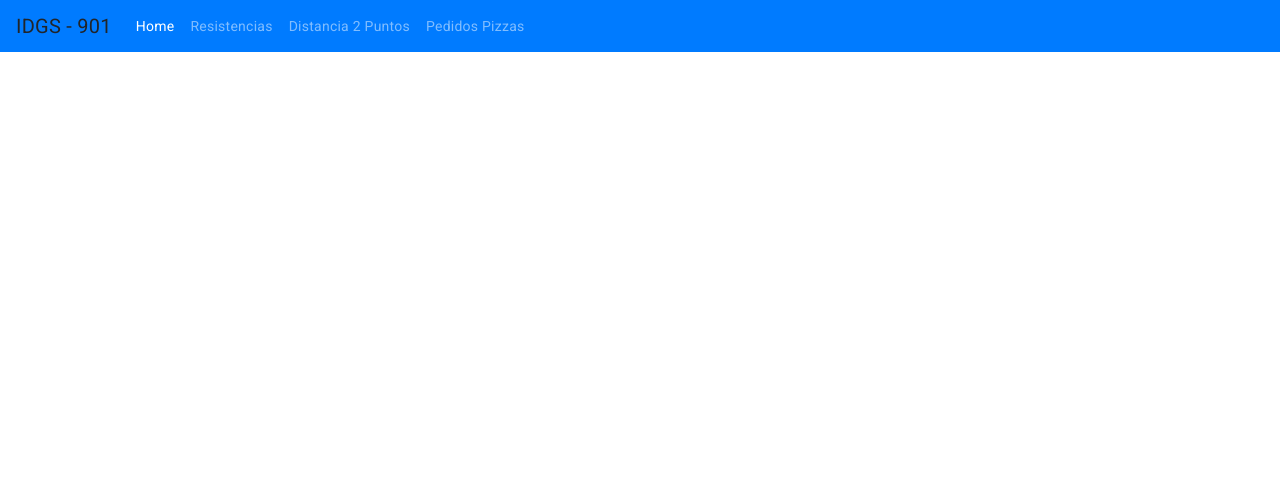
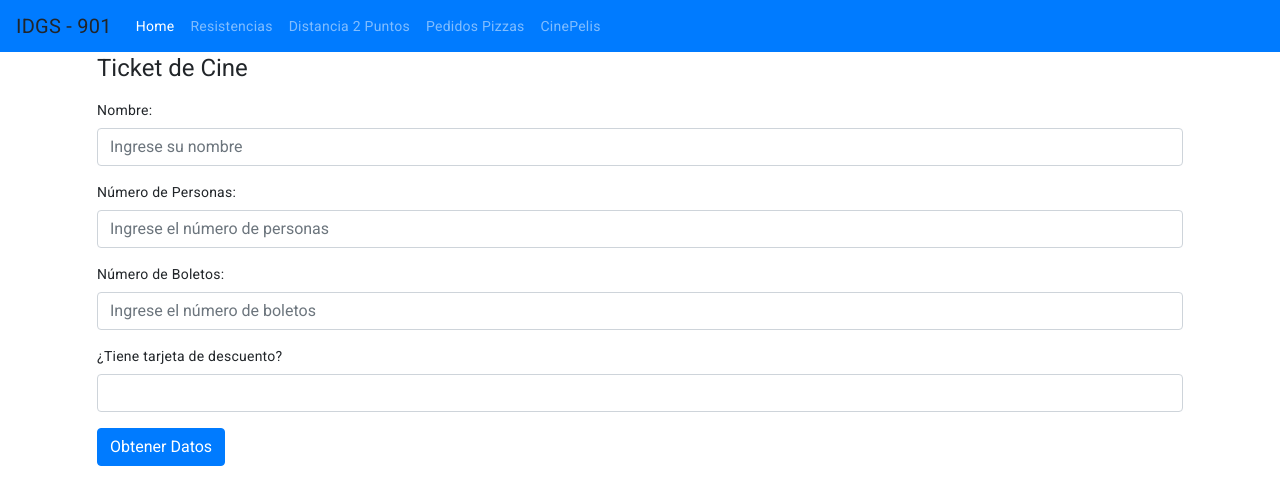
Before and after one commit to IDGS-1101-18002424/practicas-angular, an Angular app: page /tickets in a window 1280 px wide. Before the commit this address led to /. Shown: the top 504 px of the page. Built offline with nearby package versions, Linux system fonts and the light colour scheme.

Commit message:
ORRJ-09/07/2023 CINEPELIS

```diff
--- a/src/app/app.routing module.ts
+++ b/src/app/app.routing module.ts
@@ -4,6 +4,7 @@ import { DistanciaComponent } from "./distancia/distancia.component";
 import { ResistenciasComponent } from "./resistencias/resistencias.component";
 import { HomeComponent } from "./home/home.component";
 import { PedidoComponent } from "./pedido/pedido.component";
+import { TicketcineComponent } from "./ticketcine/ticketcine.component";
 
 const routes: Routes = [
   { path: '', redirectTo: '/home', pathMatch: 'full' },
@@ -11,6 +12,8 @@ const routes: Routes = [
   { path: 'distancia-dos-puntos', component: DistanciaComponent },
   { path: 'resistencias', component: ResistenciasComponent },
   { path: 'pedidopizzas', component: PedidoComponent },
+  { path: 'tickets', component: TicketcineComponent },
+
 ];
 
 @NgModule({
--- a/src/app/grupos/menu/menu.component.html
+++ b/src/app/grupos/menu/menu.component.html
@@ -18,6 +18,9 @@
             <li class="nav-item">
                 <a class="nav-link" routerLink="pedidopizzas">Pedidos Pizzas</a>
             </li>
+            <li class="nav-item">
+                <a class="nav-link" routerLink="tickets">CinePelis</a>
+            </li>
         </ul>
     </div>
 </nav>
--- /dev/null
+++ b/src/app/ticketcine/ticketcine.component.html
@@ -0,0 +1,54 @@
+<div class="container">
+    <h1>Ticket de Cine</h1>
+
+    <form action="" [formGroup]="cineForm" (ngSubmit)="obtenerDatos()">
+        <div class="form-group">
+            <label for="nombre">Nombre:</label>
+            <input type="text" class="form-control" id="nombre" formControlName="nombre" placeholder="Ingrese su nombre">
+            <div *ngIf="cineForm.get('nombre')?.invalid && cineForm.get('nombre')?.touched" class="text-danger">
+                Nombre es requerido (mínimo 3 caracteres)
+            </div>
+        </div>
+
+        <div class="form-group">
+            <label for="numPersonas">Número de Personas:</label>
+            <input type="number" class="form-control" id="numPersonas" formControlName="numPersonas" placeholder="Ingrese el número de personas">
+            <div *ngIf="cineForm.get('numPersonas')?.invalid && cineForm.get('numPersonas')?.touched" class="text-danger">
+                Número de personas es requerido (mínimo 1)
+            </div>
+        </div>
+
+        <div class="form-group">
+            <label for="numBoletos">Número de Boletos:</label>
+            <input type="number" class="form-control" id="numBoletos" formControlName="numBoletos" placeholder="Ingrese el número de boletos">
+            <div *ngIf="cineForm.get('numBoletos')?.invalid && cineForm.get('numBoletos')?.touched" class="text-danger">
+                Número de boletos es requerido (mínimo 1)
+            </div>
+        </div>
+
+        <div class="form-group">
+            <label for="tarjeta">¿Tiene tarjeta de descuento?</label>
+            <select class="form-control" id="tarjeta" formControlName="tarjeta">
+                <option *ngFor="let opcion of opciones" [value]="opcion">{{ opcion }}</option>
+            </select>
+            <div *ngIf="cineForm.get('tarjeta')?.invalid && cineForm.get('tarjeta')?.touched" class="text-danger">
+                Tarjeta es requerida
+            </div>
+        </div>
+
+        <button type="submit" class="btn btn-primary">Obtener Datos</button>
+    </form>
+
+    <div *ngIf="mostrar1" class="alert alert-danger mt-4">
+        {{ aviso }}
+    </div>
+
+    <div *ngIf="mostrar2" class="alert alert-success mt-4">
+        <p>Total: ${{ total }}</p>
+        <p>Disfrute de su película, {{ nombre }}!</p>
+    </div>
+
+    <div *ngIf="mostrar3" class="alert alert-info mt-4">
+        <p>Descuento adicional del 10% por tener tarjeta de descuento.</p>
+    </div>
+</div>
--- /dev/null
+++ b/src/app/ticketcine/ticketcine.component.ts
@@ -0,0 +1,77 @@
+import { Component } from '@angular/core';
+import { FormBuilder, FormGroup, Validators } from '@angular/forms';
+
+@Component({
+  selector: 'app-ticketcine',
+  templateUrl: './ticketcine.component.html',
+  styleUrls: ['./ticketcine.component.css']
+})
+export class TicketcineComponent {
+  mostrar1!: boolean
+  mostrar2!: boolean
+  mostrar3!: boolean
+  nombre!: string;
+  numPersonas!: number;
+  numBoletos!: number;
+  tarjeta!: string;
+  total: number = 0;
+  aviso: string = '';
+  cineForm!: FormGroup;
+
+  opciones = ['Si', 'No']
+
+  constructor(private readonly fb: FormBuilder) {
+    this.cineForm = this.initForm();
+  }
+
+  initForm(): FormGroup {
+    return this.fb.group({
+      nombre: ['', [Validators.required, Validators.minLength(3)]],
+      numPersonas: ['', [Validators.required, Validators.min(1)]],
+      numBoletos: ['', [Validators.required, Validators.min(1)]],
+      tarjeta: ['', [Validators.required]],
+    });
+
+  }
+
+  obtenerDatos(): void {
+    this.nombre = this.cineForm.get('nombre')?.value;
+    this.numBoletos = this.cineForm.get('numBoletos')?.value;
+    this.numPersonas = this.cineForm.get('numPersonas')?.value;
+    this.tarjeta = this.cineForm.get('tarjeta')?.value;
+
+    if (this.numBoletos > (this.numPersonas * 7)) {
+      this.aviso = "Solo por persona pueden comprar 7 boletos";
+      this.mostrar1 = true
+      this.mostrar2 = false
+      this.mostrar3 = false
+    } else {
+      this.mostrar1 = false
+      this.mostrar2 = true
+      this.mostrar3 = false
+      if (this.tarjeta === 'Si') {
+        this.mostrar3 = true
+        if (this.numBoletos <= 2) {
+          this.total = ((this.numBoletos * 12) * .90);
+        }
+        else if (this.numBoletos > 2 && this.numBoletos < 5) {
+
+          this.total = ((this.numBoletos * 12 * 0.9) * 0.90);
+        }
+        else if (this.numBoletos > 5) {
+          this.total = ((this.numBoletos * 12 * 0.85) * .90);
+        }
+      } else {
+        if (this.numBoletos <= 2) {
+          this.total = (this.numBoletos * 12);
+        }
+        else if (this.numBoletos > 2 && this.numBoletos < 5) {
+          this.total = ((this.numBoletos * 12) * .9);
+        }
+        else if (this.numBoletos > 5) {
+          this.total = ((this.numBoletos * 12) * .85);
+        }
+      }
+    }
+  }
+}
```
Also changed, not shown: src/app/app.module.ts (+5 -2 lines), src/app/ticketcine/ticketcine.component.css (added), 1 other file (tests, documents, lock files or other folders).
